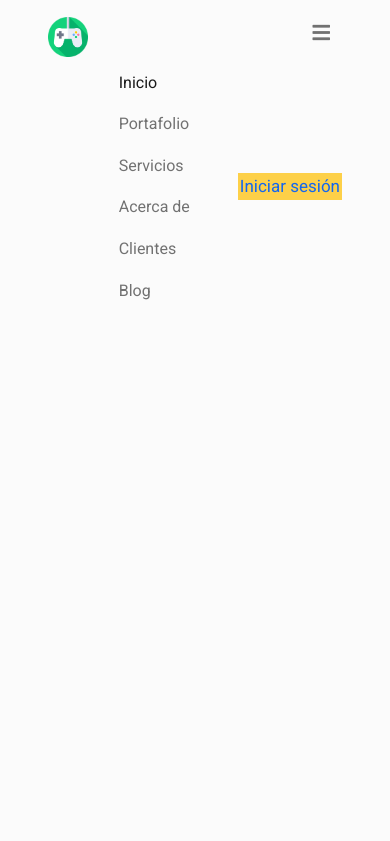
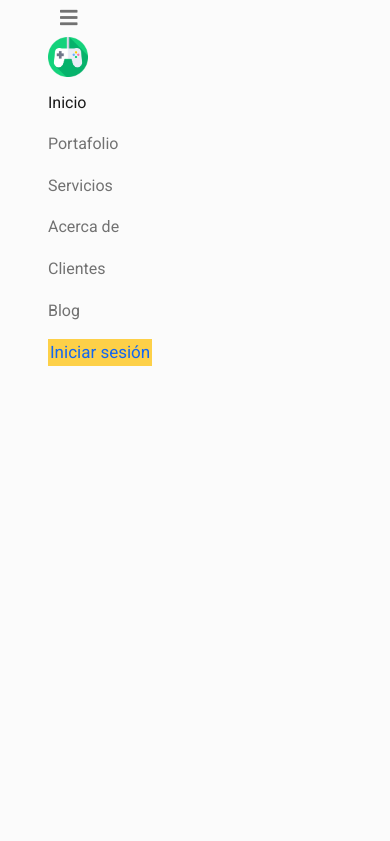
Before and after one commit to Daniel-Garcia-g-ia/TrabajoFinal, a plain HTML site: page index.html in a window 390 px wide. Both pictures are taken after a click on the button "Toggle navigation". Shown: the top 841 px of the page. Drawn offline with nearby package versions, Linux system fonts and the light colour scheme.

Commit message:
Intento de responsive

```diff
--- a/assets/styles.css
+++ b/assets/styles.css
@@ -1,3 +1,5 @@
+
+
 .btn-login {
   display: inline-block;
   font-size: 17px;
--- a/index.html
+++ b/index.html
@@ -34,16 +34,6 @@
         "
       >
         <div class="container-fluid px-5">
-          <a class="navbar-brand mt-2 mt-lg-0" href="#">
-            <div class="bg-image">
-              <img
-                src="assets/img/Logo.png"
-                height="40"
-                alt="MDB Logo"
-                loading="lazy"
-              />
-            </div>
-          </a>
           <!-- <a class="navbar-brand" href="#">Navbar</a> -->
           <button
             class="navbar-toggler"
@@ -56,11 +46,20 @@
           >
             <i class="fas fa-bars"></i>
           </button>
-          <div
-            class="collapse navbar-collapse d-flex justify-content-end"
-            id="navbarNav"
-          >
-            <ul class="navbar-nav px-5">
+
+          <div class="collapse navbar-collapse" id="navbarNav">
+            <a class="navbar-brand" href="#">
+              <div class="bg-image">
+                <img
+                  src="assets/img/Logo.png"
+                  height="40"
+                  alt="MDB Logo"
+                  loading="lazy"
+                />
+              </div>
+            </a>
+
+            <ul class="navbar-nav me-auto mb-2 mb-lg-0">
               <li class="nav-item">
                 <a class="nav-link active" aria-current="page" href="#"
                   >Inicio</a
@@ -88,7 +87,7 @@
       </nav>
     </nav>
     <!-- ------seccion banner---------- -->
-    <section >
+    <section>
       <!-- Background image -->
       <div
         class="bg-image d-flex justify-content-center align-items-center"
@@ -100,8 +99,10 @@
       <!-- Background image -->
     </section>
 
+
+
     <!-- seccion banner dividido------ -->
-    <section class="d-flex justify-content-between">
+    <section class="d-flex flex-wrap justify-content-between">
       <div class="card col-6">
         <div class="bg-primary h-100 d-inline-block">
           <h2 class="px-5 text-light">Esta es mi Pagina Final</h2>
@@ -247,19 +248,16 @@
     <!--  seccion Comentarios -->
     <section>
       <div class="d-flex justify-content-center bg-dark align-self-center">
-        <figure class="figure" >
+        <figure class="figure">
           <img
             src="assets/img/contacto.png"
             class="figure-img img-fluid rounded p-2 shadow-0"
             alt="Taking up Water with a Spoon"
             width="700"
-
           />
-
         </figure>
 
         <div class="d-flex flex-column mb-3 bg-dark py-5 my-5">
-
           <h4 class="text-light">Contactanos!!</h4>
           <div class="form-outline form-white my-1">
             <input type="text" id="formNombre" class="form-control" />
@@ -301,7 +299,7 @@
           <!-- Facebook -->
           <a
             class="btn btn-primary btn-floating m-1"
-            style="background-color: #3b5998;"
+            style="background-color: #3b5998"
             href="#!"
             role="button"
             ><i class="fab fa-facebook-f"></i
@@ -310,7 +308,7 @@
           <!-- Twitter -->
           <a
             class="btn btn-primary btn-floating m-1"
-            style="background-color: #55acee;"
+            style="background-color: #55acee"
             href="#!"
             role="button"
             ><i class="fab fa-twitter"></i
@@ -319,7 +317,7 @@
           <!-- Google -->
           <a
             class="btn btn-primary btn-floating m-1"
-            style="background-color: #dd4b39;"
+            style="background-color: #dd4b39"
             href="#!"
             role="button"
             ><i class="fab fa-google"></i
@@ -328,7 +326,7 @@
           <!-- Instagram -->
           <a
             class="btn btn-primary btn-floating m-1"
-            style="background-color: #ac2bac;"
+            style="background-color: #ac2bac"
             href="#!"
             role="button"
             ><i class="fab fa-instagram"></i
@@ -337,7 +335,7 @@
           <!-- Linkedin -->
           <a
             class="btn btn-primary btn-floating m-1"
-            style="background-color: #0082ca;"
+            style="background-color: #0082ca"
             href="#!"
             role="button"
             ><i class="fab fa-linkedin-in"></i
@@ -345,7 +343,7 @@
           <!-- Github -->
           <a
             class="btn btn-primary btn-floating m-1"
-            style="background-color: #333333;"
+            style="background-color: #333333"
             href="#!"
             role="button"
             ><i class="fab fa-github"></i
@@ -356,7 +354,10 @@
       <!-- Grid container -->
 
       <!-- Copyright -->
-      <div class="text-center p-3" style="background-color: rgba(37, 34, 34, 0.2);">
+      <div
+        class="text-center p-3"
+        style="background-color: rgba(37, 34, 34, 0.2)"
+      >
         © 2020 Copyright:
         <a class="text-white" href="·">MDBootstrap.com</a>
       </div>
```
Lines whose indentation alone changed are shown as unchanged.
